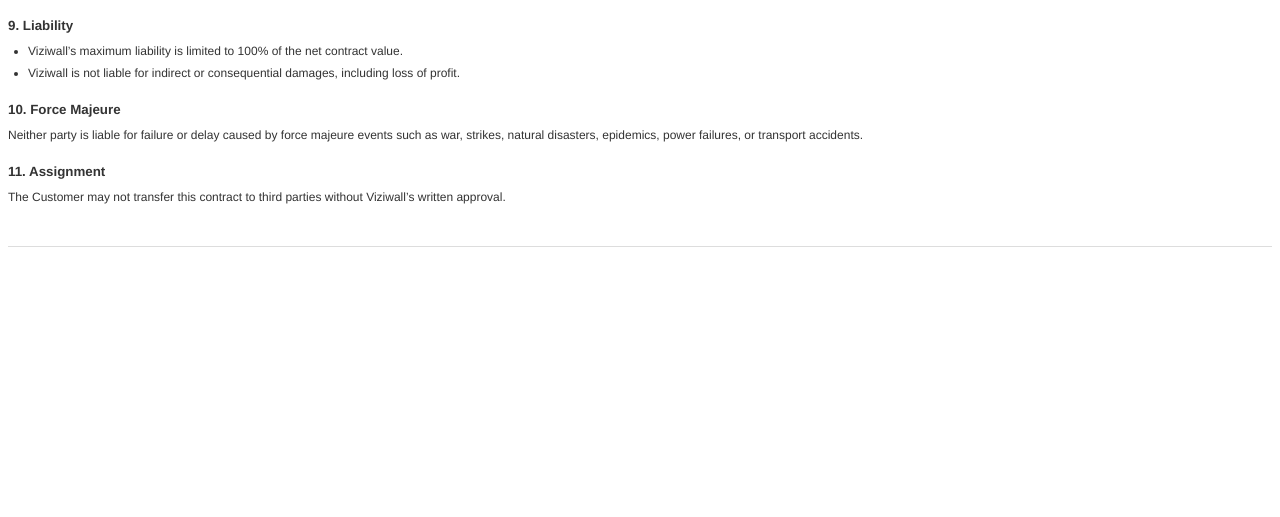
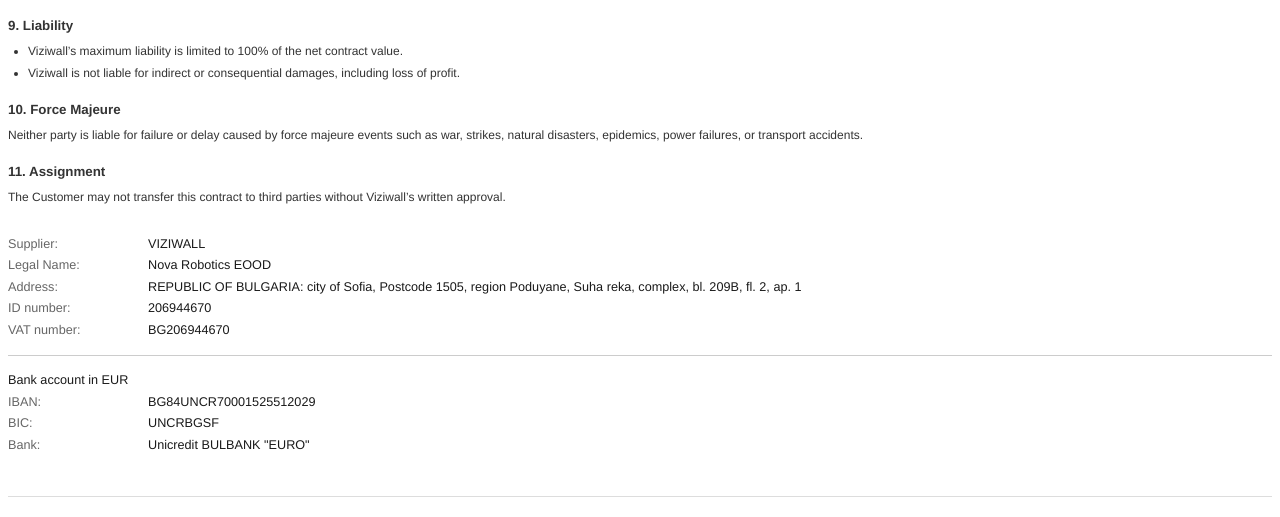
Before and after one commit to keselioglu/viziwall-quotes, a Python web app: template backend/app/templates/quotation.html in a window 1280 px wide. Shown: the part 1539-2056 px from the top of the page. Before the commit the page ends 1786 px from the top, so only its background shows below. Run offline with Jinja, Linux system fonts and the light colour scheme; the template is opened without the code that fills it, so the values that code supplies are empty.

Commit message:
Add supplier legal/banking details to the end of the quotation document
Static Viziwall/Nova Robotics EOOD legal entity, address, ID/VAT
numbers, and EUR bank account (IBAN/BIC/bank name), placed after the
Terms & Conditions section. One dynamic line: "Advance Payment To Be
Transferred before {valid_until}: {advance_payment_amount} {currency}"
— uses the quote's own validity deadline and computed advance
amount, omitted entirely when either is missing.

```diff
--- a/backend/app/templates/quotation.html
+++ b/backend/app/templates/quotation.html
@@ -43,6 +43,11 @@
     .terms p { margin: 0 0 8px; }
     .terms ul { margin: 0 0 8px; padding-left: 20px; }
     .terms li { margin-bottom: 4px; }
+    .supplier { margin-top: 28px; font-size: 9.5pt; line-height: 1.7; }
+    .supplier-row { display: flex; }
+    .supplier-row .label { width: 140px; flex-shrink: 0; color: #666; }
+    .supplier hr { border: none; border-top: 1px solid #ccc; margin: 14px 0; }
+    .supplier .advance-line { margin-top: 14px; font-weight: 700; }
 </style>
 </head>
 <body>
@@ -271,6 +276,22 @@
     <p>The Customer may not transfer this contract to third parties without Viziwall&rsquo;s written approval.</p>
 </div>
 
+<div class="supplier">
+    <div class="supplier-row"><div class="label">Supplier:</div><div>VIZIWALL</div></div>
+    <div class="supplier-row"><div class="label">Legal Name:</div><div>Nova Robotics EOOD</div></div>
+    <div class="supplier-row"><div class="label">Address:</div><div>REPUBLIC OF BULGARIA: city of Sofia, Postcode 1505, region Poduyane, Suha reka, complex, bl. 209B, fl. 2, ap. 1</div></div>
+    <div class="supplier-row"><div class="label">ID number:</div><div>206944670</div></div>
+    <div class="supplier-row"><div class="label">VAT number:</div><div>BG206944670</div></div>
+    <hr>
+    <div>Bank account in EUR</div>
+    <div class="supplier-row"><div class="label">IBAN:</div><div>BG84UNCR70001525512029</div></div>
+    <div class="supplier-row"><div class="label">BIC:</div><div>UNCRBGSF</div></div>
+    <div class="supplier-row"><div class="label">Bank:</div><div>Unicredit BULBANK &quot;EURO&quot;</div></div>
+    {% if quotation.advance_payment_amount is not none and quotation.valid_until %}
+    <div class="advance-line">Advance Payment To Be Transferred before {{ quotation.valid_until.strftime('%d %b %Y') }}: {{ '%.2f'|format(quotation.advance_payment_amount) }} {{ quotation.currency }}</div>
+    {% endif %}
+</div>
+
 <div class="footer">
     {{ company_name }}{% if company_email %} &middot; {{ company_email }}{% endif %}
 </div>
```
